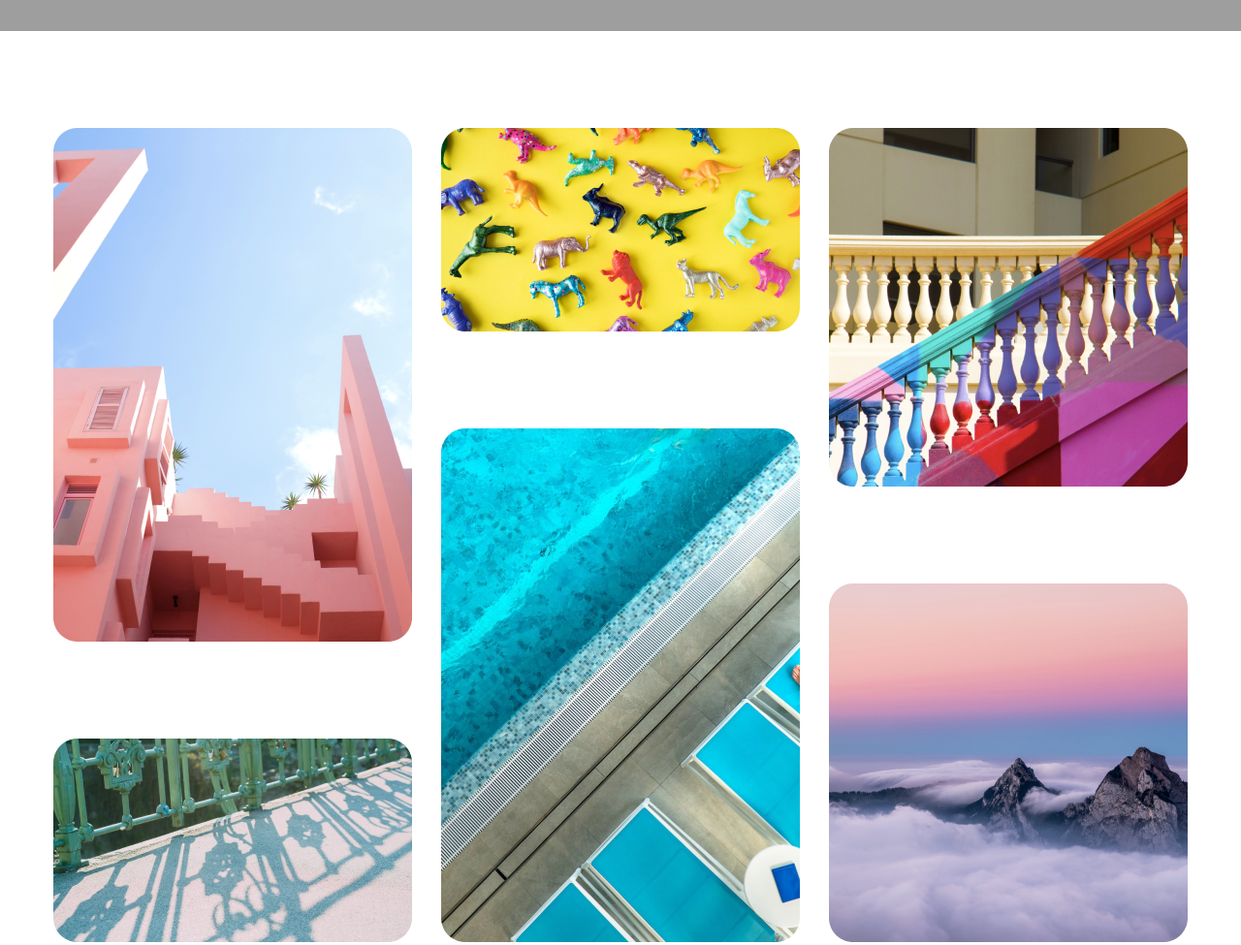
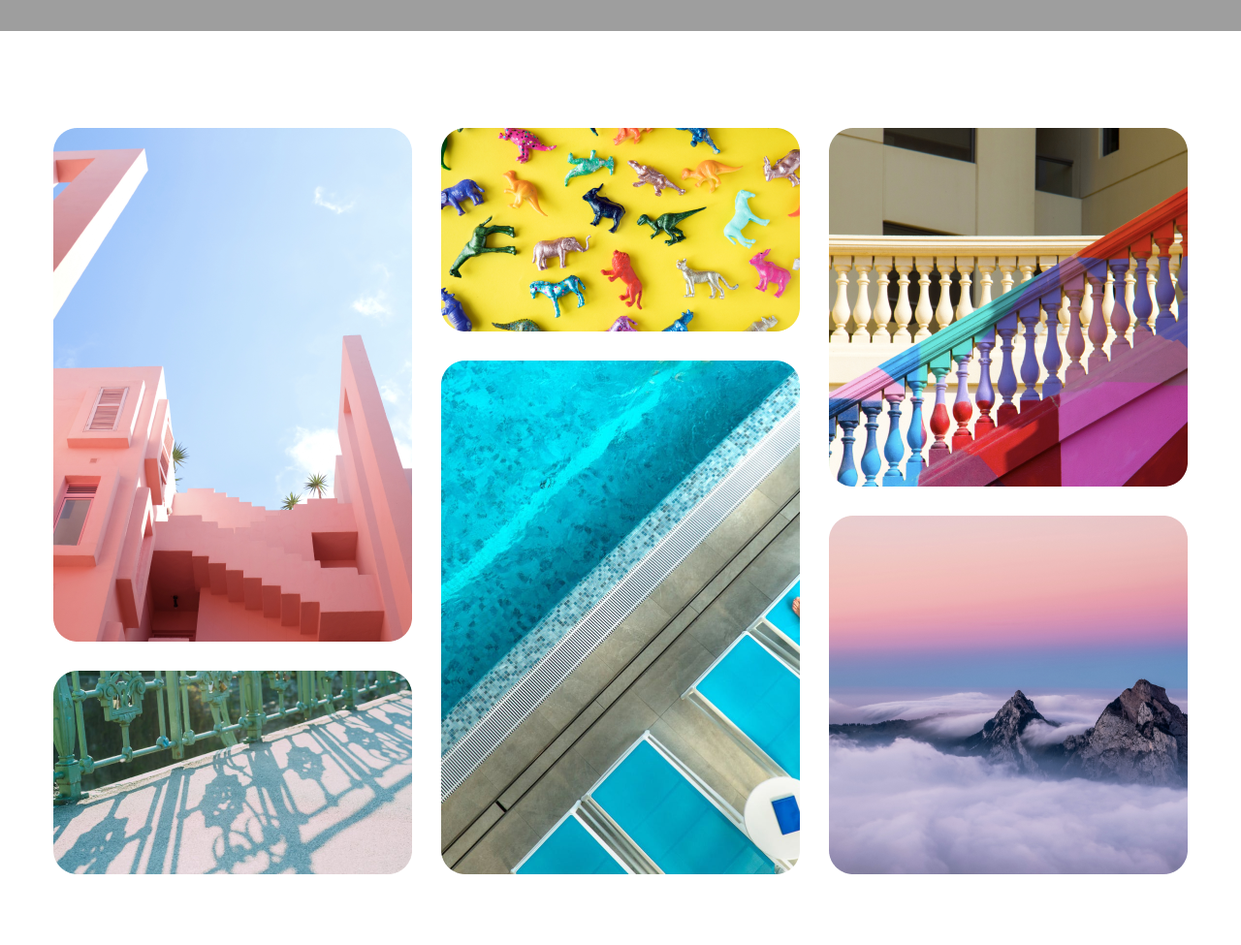
Before and after one commit to Denis2732/test_task_ts, a website: page src/index.html in a window 1280 px wide. Shown: the part 920-1895 px from the top of the page at 97% size. Drawn offline with nearby package versions, Linux system fonts and the light colour scheme; files that its build step writes are made by us from their sources; grey boxes are pictures that could not be loaded; files whose address does not match are found by name.

Commit message:
Fix class

```diff
--- a/src/index.html
+++ b/src/index.html
@@ -25,7 +25,7 @@
             </div>
         </section>
 
-        <section class="img">
+        <section class="images">
             <div class="container">
                 <div class="row">
                     <div class="col-xxl-4 col-lg-6 col-sm-12 col-xs-12">
--- a/src/styles/_style.scss
+++ b/src/styles/_style.scss
@@ -31,7 +31,7 @@
         line-height: $lh32;
     }
 }
-.img{
+.images{
     margin-bottom: 100px!important;
     @include bp(md){
         margin-bottom: 60px!important;
```
